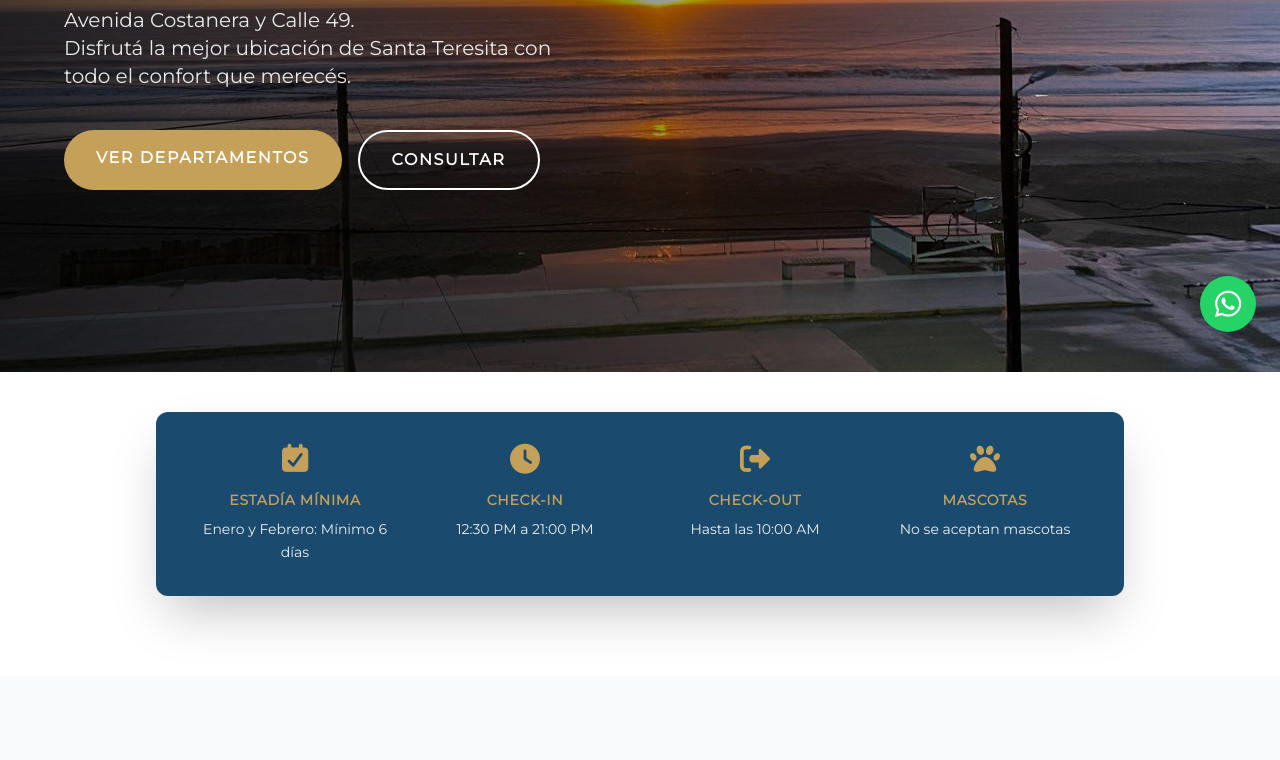
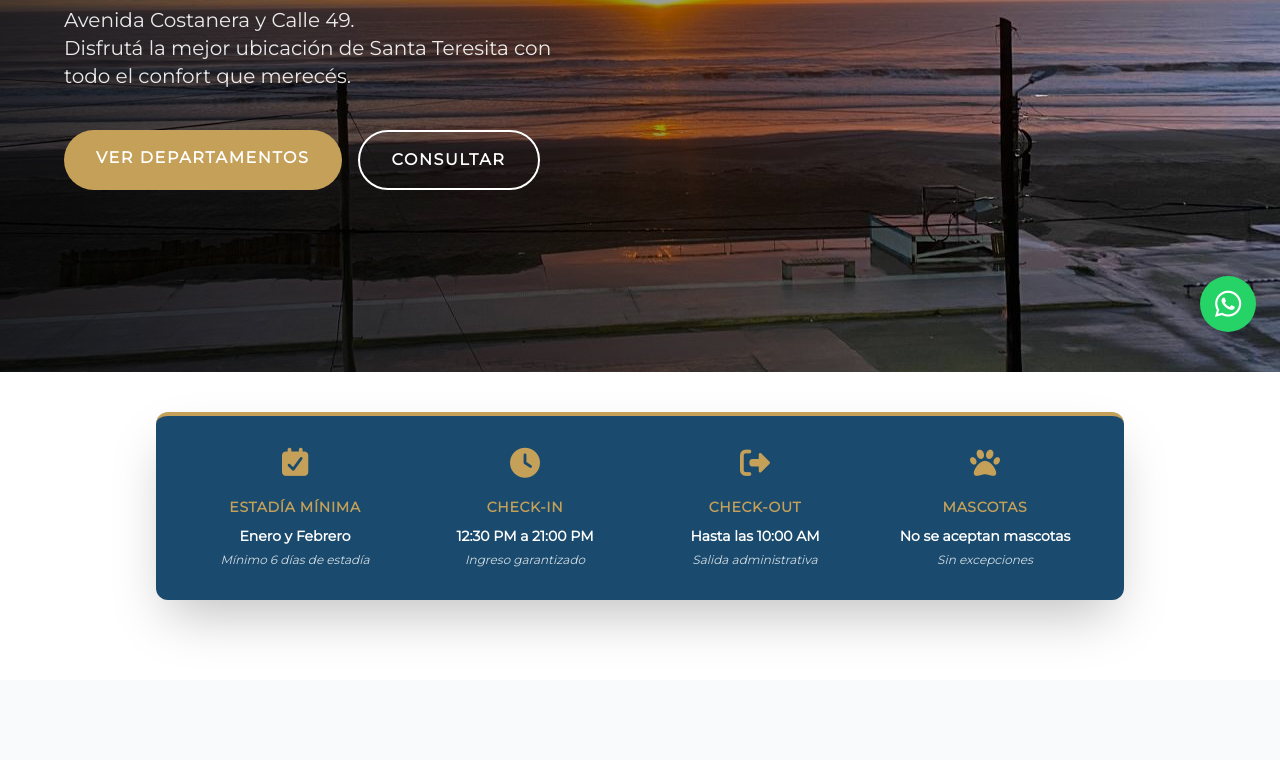
Before and after one commit to byteland-projects/amaneceres-departamentos, a React (Vite) app: page / in a window 1280 px wide. Shown: the part 444-1204 px from the top of the page. Built offline with nearby package versions, Linux system fonts and the light colour scheme.

Commit message:
Animacion en info banner y optimizacion SEO

```diff
--- a/src/components/InfoBanner.jsx
+++ b/src/components/InfoBanner.jsx
@@ -1,30 +1,76 @@
-// InfoBanner.jsx
-
 const InfoBanner = () => {
-  // Datos locales para no ensuciar el JSX
   const infoItems = [
-    { icon: "fa-calendar-check", title: "Estadía Mínima", desc: "Enero y Febrero: Mínimo 6 días" },
-    { icon: "fa-clock", title: "Check-In", desc: "12:30 PM a 21:00 PM" },
-    { icon: "fa-sign-out-alt", title: "Check-Out", desc: "Hasta las 10:00 AM" },
-    { icon: "fa-paw", title: "Mascotas", desc: "No se aceptan mascotas" },
+    {
+      icon: "fa-calendar-check",
+      title: "Estadía Mínima",
+      detail: "Enero y Febrero",
+      subDetail: "Mínimo 6 días de estadía",
+    },
+    {
+      icon: "fa-clock",
+      title: "Check-In",
+      detail: "12:30 PM a 21:00 PM",
+      subDetail: "Ingreso garantizado",
+    },
+    {
+      icon: "fa-sign-out-alt",
+      title: "Check-Out",
+      detail: "Hasta las 10:00 AM",
+      subDetail: "Salida administrativa",
+    },
+    {
+      icon: "fa-paw",
+      title: "Mascotas",
+      detail: "No se aceptan mascotas",
+      subDetail: "Sin excepciones",
+    },
   ];
 
   return (
-    <aside id="informacion" className="relative max-w-250 mx-auto px-4 mt-10 mb-20 scroll-mt-24">
-      <div className="bg-ocean rounded-xl p-8 shadow-2xl flex flex-wrap justify-between gap-8 md:gap-4 text-center">
+    <section
+      id="informacion"
+      className="relative max-w-250 mx-auto px-4 mt-10 mb-20 scroll-mt-24"
+      aria-labelledby="info-banner-title"
+    >
+      {/* Título oculto solo para SEO (Google lo lee, el usuario no lo ve) */}
+      <h2 id="info-banner-title" className="sr-only">
+        Información importante sobre la estadía
+      </h2>
+
+      <div className="bg-ocean rounded-xl p-8 shadow-2xl flex flex-wrap justify-between gap-8 md:gap-4 text-center border-t-4 border-gold overflow-hidden">
         {infoItems.map((item, index) => (
-          <div key={index} className="flex-1 min-w-45">
-            <i className={`fas ${item.icon} text-3xl text-gold mb-4 block animate-pulse-slow`}></i>
-            <h4 className="text-gold uppercase tracking-wider text-sm mb-2">
+          <article
+            key={index}
+            className="flex-1 min-w-45 p-4 -m-4 group hover:bg-white/10 transition-all duration-300 rounded-lg"
+          >
+            <div
+              className="mb-4 text-gold transition-transform duration-300 group-hover:scale-110"
+              aria-hidden="true" // Oculta el icono decorativo para lectores de pantalla
+            >
+              <i
+                className={`fas ${item.icon} text-3xl block animate-pulse-slow`}
+              ></i>
+            </div>
+
+            <h3 className="text-gold uppercase tracking-wider text-base md:text-sm mb-2 font-bold">
               {item.title}
-            </h4>
-            <p className="text-white text-sm font-medium opacity-90 leading-relaxed">
-              {item.desc}
-            </p>
-          </div>
+            </h3>
+
+            <div className="flex flex-col gap-1">
+              <p className="text-white text-base md:text-sm font-semibold opacity-100 leading-relaxed">
+                <strong>{item.detail}</strong>
+                {/* Bold para keywords importantes */}
+              </p>
+              {item.subDetail && (
+                <p className="text-sm md:text-xs text-white/80 italic font-normal">
+                  {item.subDetail}
+                </p>
+              )}
+            </div>
+          </article>
         ))}
       </div>
-    </aside>
+    </section>
   );
 };
 
```
